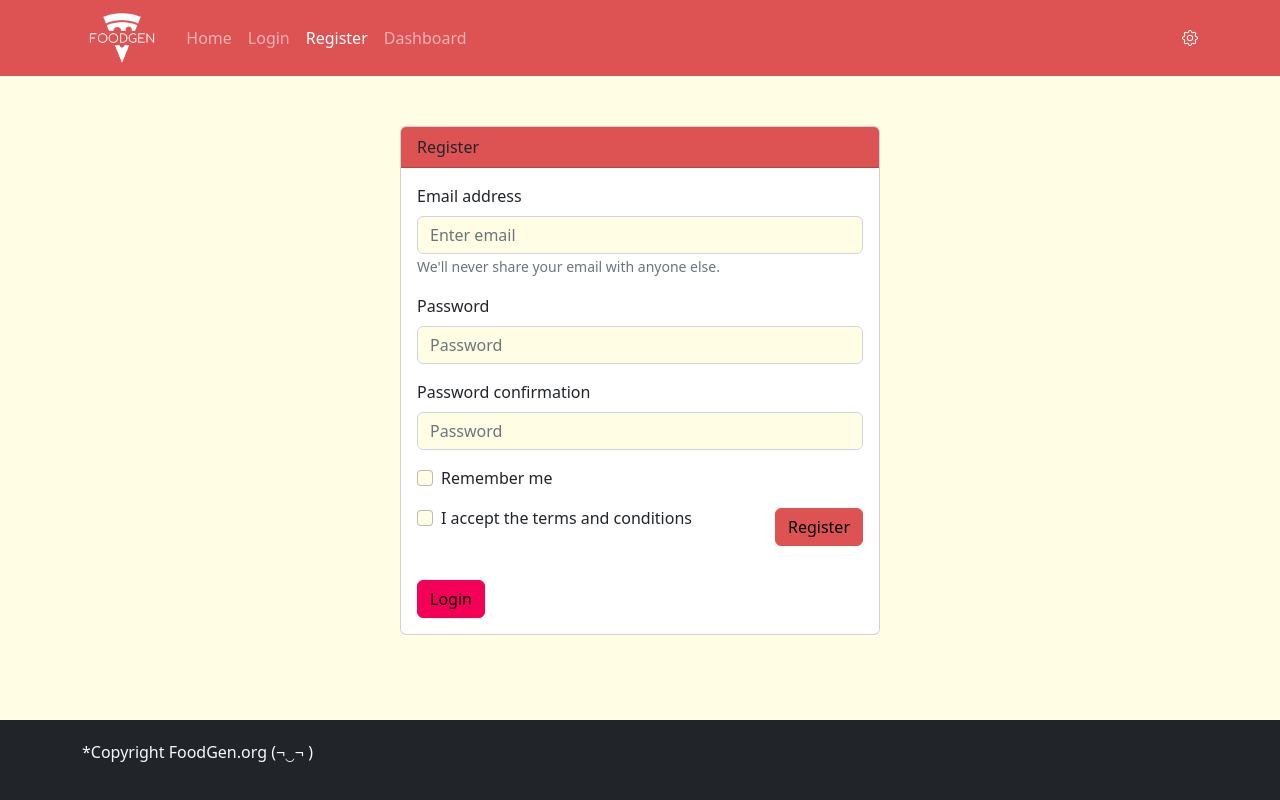
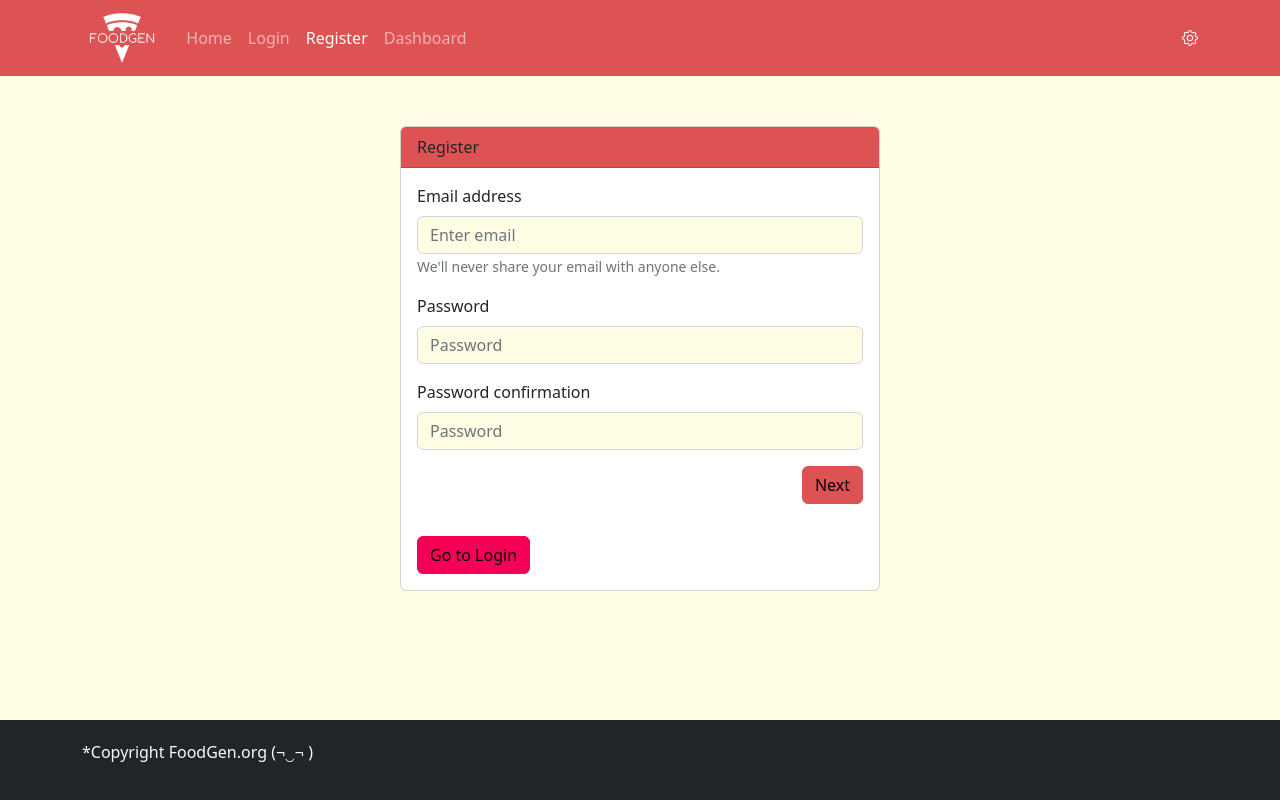
Before and after one commit to thefoodplanners/frontend, a React (Create React App) app: page /register in a window 1280 px wide. Built offline with nearby package versions, Linux system fonts and the light colour scheme.

Commit message:
start of register form changes

```diff
--- a/src/pages/login.jsx
+++ b/src/pages/login.jsx
@@ -1,9 +1,9 @@
-import { useState } from 'react';
-import Button from 'react-bootstrap/Button';
-import Form from 'react-bootstrap/Form';
-import Card from 'react-bootstrap/Card';
-import Stack from 'react-bootstrap/Stack';
-import { LinkContainer } from 'react-router-bootstrap'
+import { useState } from "react";
+import Button from "react-bootstrap/Button";
+import Form from "react-bootstrap/Form";
+import Card from "react-bootstrap/Card";
+import Stack from "react-bootstrap/Stack";
+import { LinkContainer } from "react-router-bootstrap";
 import { useNavigate } from "react-router-dom";
 
 const Login = () => {
@@ -15,8 +15,8 @@ const Login = () => {
     e.preventDefault();
     const body = {
       username: email,
-      password: password
-    }
+      password: password,
+    };
 
     console.log(email);
     console.log(password);
@@ -27,13 +27,13 @@ const Login = () => {
       headers: {
         "Content-Type": "application/json",
       },
-      credentials: 'include',
+      credentials: "include",
     }).then((response) => {
       console.log(response);
       if (response.status === 200) navigate("/dashboard");
       //return response.json(); // do something with response JSON
     });
-  }
+  };
 
   return (
     <Card className="cardContainer">
@@ -47,7 +47,7 @@ const Login = () => {
               placeholder="Enter email"
               name="email"
               value={email}
-              onChange={e => setEmail(e.target.value)}
+              onChange={(e) => setEmail(e.target.value)}
             />
             <Form.Text className="text-muted">
               We'll never share your email with anyone else.
@@ -61,7 +61,7 @@ const Login = () => {
               placeholder="Password"
               name="password"
               value={password}
-              onChange={e => setPassword(e.target.value)}
+              onChange={(e) => setPassword(e.target.value)}
             />
           </Form.Group>
           <Stack direction="horizontal" gap={3}>
@@ -76,7 +76,7 @@ const Login = () => {
       </Card.Body>
       <Card.Body>
         <LinkContainer to="/register">
-          <Button variant="secondary">Register</Button>
+          <Button variant="secondary">Go to Register</Button>
         </LinkContainer>
       </Card.Body>
     </Card>
--- a/src/pages/register.jsx
+++ b/src/pages/register.jsx
@@ -1,18 +1,130 @@
-import Button from 'react-bootstrap/Button';
-import Form from 'react-bootstrap/Form';
-import Card from 'react-bootstrap/Card';
-import Stack from 'react-bootstrap/Stack';
-import { LinkContainer } from 'react-router-bootstrap'
+import Button from "react-bootstrap/Button";
+import Form from "react-bootstrap/Form";
+import Card from "react-bootstrap/Card";
+import Stack from "react-bootstrap/Stack";
+import { LinkContainer } from "react-router-bootstrap";
+import { useState } from "react";
+import { useNavigate } from "react-router-dom";
+import ToggleButton from "react-bootstrap/ToggleButton";
+import ToggleButtonGroup from "react-bootstrap/ToggleButtonGroup";
+import "../scss/register.scss";
+
+const preferences = [
+  { preference: "Vegetarian" },
+  { preference: "Vegan" },
+  { preference: "Keto" },
+  { preference: "Lactose" },
+  { preference: "Halal" },
+  { preference: "Kosher" },
+  { preference: "Dairy-Free" },
+  { preference: "Low-Carbs" },
+  { preference: "Gluten-Free" },
+  { preference: "Peanuts" },
+  { preference: "Eggs" },
+  { preference: "Fish" },
+  { preference: "Tree Nuts" },
+  { preference: "Soy" },
+];
 
 const Register = () => {
+  const [formStep, setFormStep] = useState(0);
+  const [email, setEmail] = useState("");
+  const [password, setPassword] = useState("");
+  const [calories, setCalories] = useState(0);
+  const navigate = useNavigate();
+  const [checked, setChecked] = useState(
+    new Array(preferences.length).fill(false)
+  );
+
+  const completeFormStep = () => {
+    setFormStep((cur) => cur + 1);
+  };
+
+  const revertFormStep = () => {
+    setFormStep((cur) => cur - 1);
+  };
+
+  const handleChange = (position) => {
+    const updateChecked = checked.map((item, index) =>
+      index === position ? !item : item
+    );
+
+    setChecked(updateChecked);
+  };
+
+  const sendPreferences = () => {
+    const selectedPreferences = [];
+    checked.forEach((item, index) => {
+      if (item === true) {
+        selectedPreferences.push(preferences[index].preference);
+      }
+    });
+
+    console.log(selectedPreferences);
+  };
+
+  const handleSubmit = (e) => {
+    e.preventDefault();
+    const body = {
+      email: email,
+      username: email,
+      password: password,
+      preferences: {
+        isVegan: false,
+        isVegetarian: false,
+        isKeto: true,
+        isLactose: false,
+        isHalal: true,
+        isKosher: false,
+        isDairyFree: true,
+        isLowCarbs: false,
+        isGlutenFree: true,
+        isPeanuts: true,
+        isEggs: true,
+        isFish: false,
+        isTreeNuts: false,
+        isSoy: false,
+        maxCalories: 2000,
+      },
+    };
+
+    console.log(email);
+    console.log(password);
+    sendPreferences();
+
+    fetch("http://localhost:9000/register", {
+      method: "POST",
+      body: JSON.stringify(body),
+      headers: {
+        "Content-Type": "application/json",
+      },
+      credentials: "include",
+    }).then((response) => {
+      console.log(response);
+      if (response.status === 200) {
+        navigate("/dashboard");
+        sendPreferences();
+      }
+      //return response.json(); // do something with response JSON
+    });
+  };
   return (
+    <>
       <Card className="cardContainer">
         <Card.Header className="bg-primary">Register</Card.Header>
         <Card.Body>
-        <Form>
+          <Form onSubmit={handleSubmit}>
+            {formStep === 0 && (
+              <section>
                 <Form.Group className="mb-3" controlId="formBasicEmail">
                   <Form.Label>Email address</Form.Label>
-            <Form.Control type="email" placeholder="Enter email" />
+                  <Form.Control
+                    type="email"
+                    placeholder="Enter email"
+                    name="email"
+                    value={email}
+                    onChange={(e) => setEmail(e.target.value)}
+                  />
                   <Form.Text className="text-muted">
                     We'll never share your email with anyone else.
                   </Form.Text>
@@ -20,31 +132,114 @@ const Register = () => {
 
                 <Form.Group className="mb-3" controlId="formBasicPassword">
                   <Form.Label>Password</Form.Label>
-            <Form.Control type="password" placeholder="Password" />
+                  <Form.Control
+                    type="password"
+                    placeholder="Password"
+                    name="password"
+                    value={password}
+                    onChange={(e) => setPassword(e.target.value)}
+                  />
                 </Form.Group>
-          <Form.Group className="mb-3" controlId="formBasicPasswordConfirm">
+                <Form.Group
+                  className="mb-3"
+                  controlId="formBasicPasswordConfirm"
+                >
                   <Form.Label>Password confirmation</Form.Label>
                   <Form.Control type="password" placeholder="Password" />
                 </Form.Group>
-          <Form.Group className="mb-3" controlId="formBasicCheckbox">
-            <Form.Check type="checkbox" label="Remember me" />
+                <div className="ms-auto">
+                  <Button
+                    variant="primary"
+                    type="button"
+                    onClick={completeFormStep}
+                  >
+                    Next
+                  </Button>
+                </div>
+              </section>
+            )}
+            {formStep === 1 && (
+              <section>
+                <Button variant="link" type="Button" onClick={revertFormStep}>
+                  Back
+                </Button>
+                <Form.Group className="mb-3" controlId="formBasicPreferences">
+                  <h4 className="title">Select preferences</h4>
+                  <ul className="preferences-list">
+                    {preferences.map(({ preference }, index) => {
+                      return (
+                        <li key={index}>
+                          <ToggleButtonGroup type="checkbox" className="mb-1">
+                            <ToggleButton
+                              variant="outline-primary"
+                              id={`tbg-check-${index}`}
+                              value={preference}
+                              checked={checked[index]}
+                              onChange={() => handleChange(index)}
+                            >
+                              {preference}
+                            </ToggleButton>
+                          </ToggleButtonGroup>
+                        </li>
+                      );
+                    })}
+                  </ul>
                 </Form.Group>
+                <div className="ms-auto">
+                  <Button
+                    variant="primary"
+                    type="button"
+                    onClick={completeFormStep}
+                  >
+                    Next
+                  </Button>
+                </div>
+              </section>
+            )}
+            {formStep === 2 && (
+              <>
+                <Button variant="link" type="Button" onClick={revertFormStep}>
+                  Back
+                </Button>
+                <div className="max-calories">
+                  <Form.Group controlId="formBasicPassword">
+                    <Form.Label>Maximum Daily Calories</Form.Label>
+                    <Form.Control
+                      type="input"
+                      placeholder="Enter Calories"
+                      name="calories"
+                      value={calories}
+                      onChange={(e) => setCalories(e.target.value)}
+                    />
+                  </Form.Group>
+                </div>
                 <Stack direction="horizontal" gap={3}>
-            <Form.Group className="mb-3" controlId="formBasicCheckboxLegal">
-              <Form.Check type="checkbox" label="I accept the terms and conditions" />
+                  <Form.Group
+                    className="mb-3"
+                    controlId="formBasicCheckboxLegal"
+                  >
+                    <Form.Check
+                      type="checkbox"
+                      label="I accept the terms and conditions"
+                    />
                   </Form.Group>
-            <Button className="ms-auto" variant="primary" type="submit">
-              Register
+                </Stack>
+                <div className="ms-auto">
+                  <Button variant="primary" type="submit">
+                    Create Account
                   </Button>
-          </Stack>
+                </div>
+              </>
+            )}
           </Form>
         </Card.Body>
         <Card.Body>
           <LinkContainer to="/login">
-          <Button variant="secondary">Login</Button>
+            <Button variant="secondary">Go to Login</Button>
           </LinkContainer>
         </Card.Body>
       </Card>
+    </>
   );
 };
 
--- /dev/null
+++ b/src/scss/register.scss
@@ -0,0 +1,23 @@
+.preferences-list {
+  list-style: none;
+  text-align: center;
+  -moz-column-count: 3;
+  -moz-column-gap: 20px;
+  -webkit-column-count: 4;
+  -webkit-column-gap: 20px;
+  column-count: 3;
+  column-gap: 20px;
+}
+
+.ms-auto {
+  text-align: right;
+}
+
+.title {
+  text-align: center;
+  padding-bottom: 20px;
+}
+
+.max-calories {
+  padding: 20px 20px 40px 20px;
+}
```
Also changed, not shown: src/App.js (+4 -6 lines). Lines whose indentation alone changed are shown as unchanged.
